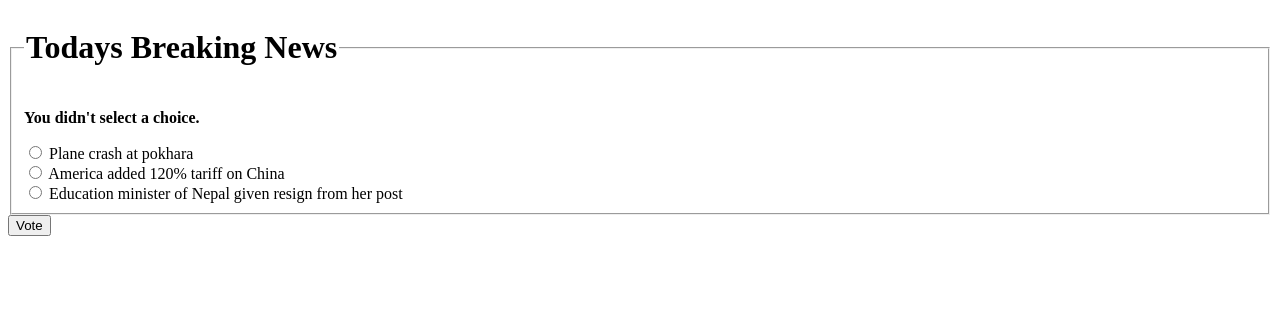
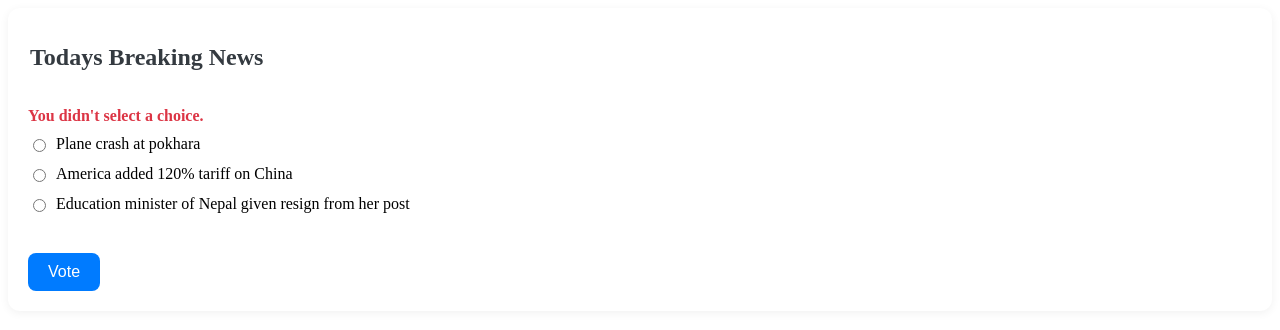
Before and after one commit to sandySandip6/django_2082, a Django app: page /polls/1/vote/ in a window 1280 px wide. Shown: the top 330 px of the page. Run offline with Django 5.2, Linux system fonts and the light colour scheme; data comes from the database, SQL or seed files in the repository; both versions use the stored data as it was after the commit.

Commit message:
added the message dispaly when voting is done and also did some css upgrade

```diff
--- a/mypost/polls/templates/polls/details.html
+++ b/mypost/polls/templates/polls/details.html
@@ -1,12 +1,35 @@
-<form action="{% url 'polls:vote' question.id %}" method="post">
-  {% csrf_token %}
-  <fieldset>
-      <legend><h1>{{ question.qns_text }}</h1></legend>
-      {% if error_message %}<p><strong>{{ error_message }}</strong></p>{% endif %}
-      {% for choice in question.choice_set.all %}
-          <input type="radio" name="choice" id="choice{{ forloop.counter }}" value="{{ choice.id }}">
-          <label for="choice{{ forloop.counter }}">{{ choice.choice_text }}</label><br>
-      {% endfor %}
-  </fieldset>
-  <input type="submit" value="Vote">
-  </form>
+<!DOCTYPE html>
+{% load static %}
+<html lang="en">
+<head>
+    <meta charset="UTF-8">
+    <meta name="viewport" content="width=device-width, initial-scale=1.0">
+    <title>Question Details</title>
+    <link rel="stylesheet" href="{% static "polls/details.css" %}">
+</head>
+<body>
+    <form action="{% url 'polls:vote' question.id %}" method="post" class="vote-form">
+        {% csrf_token %}
+        <fieldset class="form-fieldset">
+          <legend>
+            <h1 class="question-title">{{ question.qns_text }}</h1>
+          </legend>
+
+          {% if error_message %}
+            <p class="error-message"><strong>{{ error_message }}</strong></p>
+          {% endif %}
+
+          <div class="choices">
+            {% for choice in question.choice_set.all %}
+              <div class="choice-option">
+                <input type="radio" name="choice" id="choice{{ forloop.counter }}" value="{{ choice.id }}" />
+                <label for="choice{{ forloop.counter }}">{{ choice.choice_text }}</label>
+              </div>
+            {% endfor %}
+          </div>
+        </fieldset>
+        <input type="submit" value="Vote" class="submit-button" />
+      </form>
+
+</body>
+</html>
--- a/mypost/polls/views.py
+++ b/mypost/polls/views.py
@@ -5,6 +5,7 @@ from .models import Question, Choice
 from django.http import HttpResponseRedirect
 from django.urls import reverse
 from django.db.models import F
+from django.contrib import messages
 
 
 def polls_index(request):
@@ -44,4 +45,5 @@ def vote(request, qns_id):
         # Always return an HttpResponseRedirect after successfully dealing
         # with POST data. This prevents data from being posted twice if a
         # user hits the Back button.
+        messages.success(request, "Your vote has been recorded successfully!")
         return HttpResponseRedirect(reverse("polls:results", args=(question.id,)))
--- a/mypost/static/polls/details.css
+++ b/mypost/static/polls/details.css
@@ -0,0 +1,68 @@
+.vote-form {
+    padding: 20px;
+    background-color: #ffffff;
+    border-radius: 12px;
+    box-shadow: 0 2px 10px rgba(0, 0, 0, 0.06);
+  }
+
+  .form-fieldset {
+    border: none;
+    padding: 0;
+    margin: 0 0 20px 0;
+  }
+
+  .question-title {
+    font-size: 1.5rem;
+    margin-bottom: 20px;
+    color: #343a40;
+  }
+
+  .error-message {
+    color: #dc3545;
+    font-weight: bold;
+    margin-bottom: 10px;
+  }
+
+  .choices {
+    display: flex;
+    flex-direction: column;
+    gap: 12px;
+    margin-bottom: 20px;
+  }
+
+  .choice-option {
+    display: flex;
+    align-items: center;
+  }
+
+  .choice-option input[type="radio"] {
+    margin-right: 10px;
+  }
+
+  .submit-button {
+    background-color: #007bff;
+    color: white;
+    padding: 10px 20px;
+    font-size: 1rem;
+    border: none;
+    border-radius: 8px;
+    cursor: pointer;
+    transition: background-color 0.3s ease;
+  }
+
+  .submit-button:hover {
+    background-color: #0056b3;
+  }
+
+  .vote-form {
+    animation: fadeIn 0.5s ease;
+  }
+
+  @keyframes fadeIn {
+    from { opacity: 0; transform: translateY(10px); }
+    to { opacity: 1; transform: translateY(0); }
+  }
+
+  .error-message {
+    animation: fadeIn 0.3s ease-in-out;
+  }
```
Also changed, not shown: mypost/polls/templates/polls/index.html (+27 -16 lines), mypost/polls/templates/polls/results.html (+9 -0 lines), mypost/static/polls/index.css (+98 -0 lines), mypost/static/polls/results.css (+11 -1 lines), mypost/db.sqlite3.
